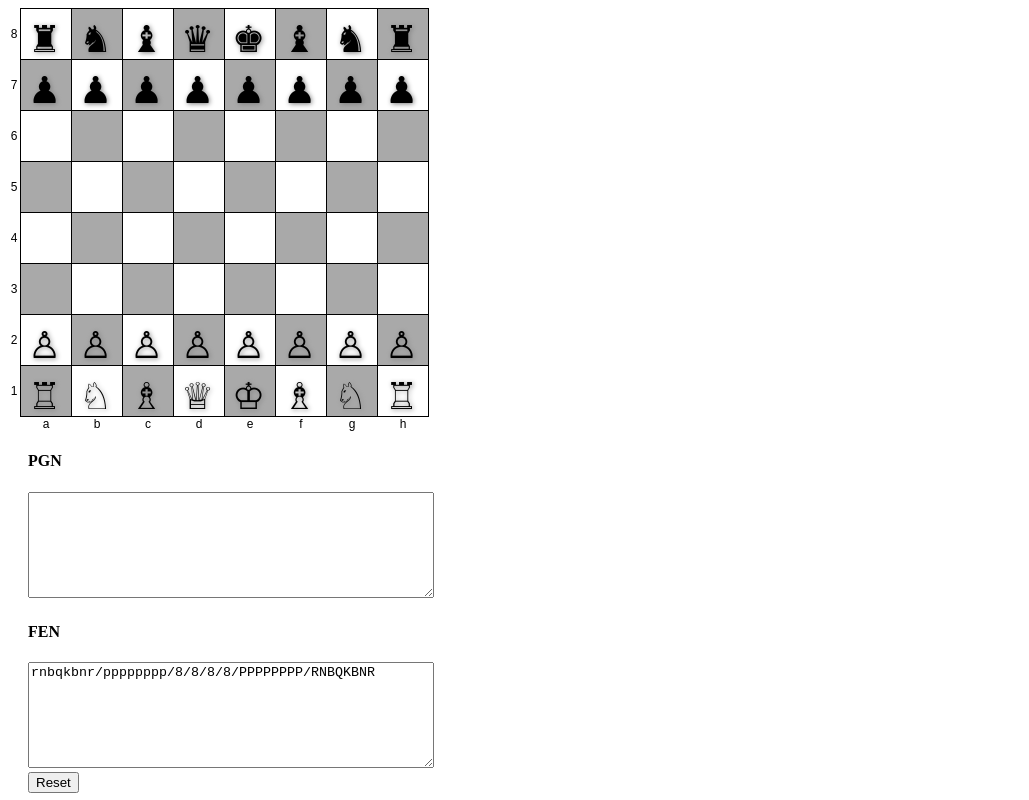
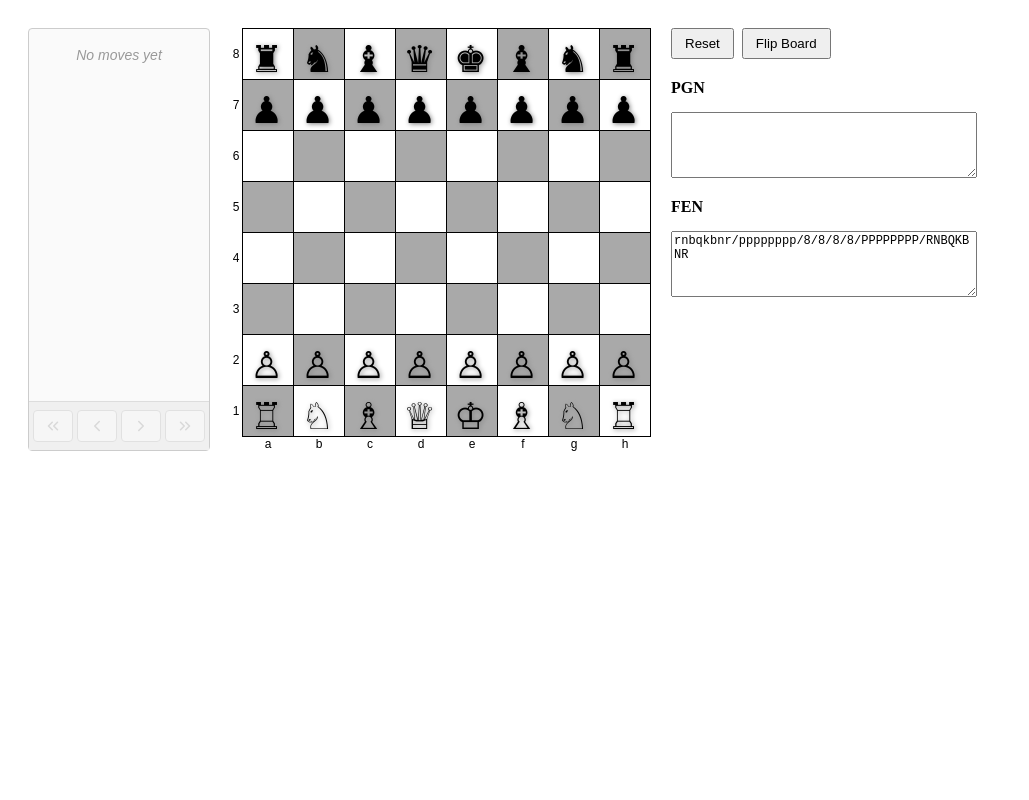
Before and after one commit to maliqq/chess-board-js, a React (Vite) app: page / in a window 1280 px wide. Shown: the whole page, without its empty margins (0-1029 px from the left). Built offline with nearby package versions, Linux system fonts and the light colour scheme.

Commit message:
move list

```diff
--- a/index.html
+++ b/index.html
@@ -94,14 +94,103 @@
       }
 
 
+      .app {
+        display: flex;
+        gap: 20px;
+        padding: 20px;
+      }
+
       .side {
-        padding-left: 20px;
-        display: block;
-        float: left;
+        display: flex;
+        flex-direction: column;
+        gap: 10px;
+      }
+      .side h4 {
+        margin: 10px 0 5px 0;
       }
       .side textarea {
-        width: 400px;
-        height: 100px;
+        width: 300px;
+        height: 60px;
+        font-family: monospace;
+        font-size: 12px;
+      }
+      .side .buttons {
+        display: flex;
+        gap: 8px;
+      }
+      .side button {
+        padding: 6px 12px;
+        cursor: pointer;
+      }
+
+      .move-list {
+        display: flex;
+        flex-direction: column;
+        width: 180px;
+        border: 1px solid #ccc;
+        border-radius: 4px;
+        background: #fafafa;
+        font-family: sans-serif;
+        font-size: 14px;
+      }
+      .move-list .moves {
+        flex: 1;
+        overflow-y: auto;
+        max-height: 400px;
+        padding: 8px;
+      }
+      .move-list .empty {
+        color: #999;
+        font-style: italic;
+        padding: 10px;
+        text-align: center;
+      }
+      .move-list .move-pair {
+        display: flex;
+        gap: 6px;
+        padding: 3px 0;
+      }
+      .move-list .move-num {
+        color: #666;
+        min-width: 24px;
+      }
+      .move-list .move {
+        cursor: pointer;
+        padding: 2px 6px;
+        border-radius: 3px;
+        min-width: 45px;
+      }
+      .move-list .move:hover {
+        background: #e0e0e0;
+      }
+      .move-list .move.active {
+        background: #4a90d9;
+        color: white;
+      }
+      .move-list .nav-controls {
+        display: flex;
+        justify-content: center;
+        gap: 4px;
+        padding: 8px;
+        border-top: 1px solid #ddd;
+        background: #f0f0f0;
+      }
+      .move-list .nav-controls button {
+        padding: 6px 10px;
+        border: 1px solid #ccc;
+        border-radius: 4px;
+        background: white;
+        cursor: pointer;
+        display: flex;
+        align-items: center;
+        justify-content: center;
+      }
+      .move-list .nav-controls button:hover:not(:disabled) {
+        background: #e8e8e8;
+      }
+      .move-list .nav-controls button:disabled {
+        opacity: 0.4;
+        cursor: not-allowed;
       }
     </style>
   </head>
--- /dev/null
+++ b/src/components/MoveList.tsx
@@ -0,0 +1,105 @@
+import React from "react";
+import {
+  ChevronsLeft,
+  ChevronLeft,
+  ChevronRight,
+  ChevronsRight,
+} from "lucide-react";
+import { PIECE_SYMBOLS } from "../lib/constants";
+
+type MoveListProps = {
+  moves: string[];
+  currentIndex: number;
+  onNavigate: (index: number) => void;
+};
+
+function formatMove(san: string): string {
+  // Replace piece letters with symbols
+  if (san.length > 0 && PIECE_SYMBOLS[san[0]]) {
+    return PIECE_SYMBOLS[san[0]] + san.slice(1);
+  }
+  return san;
+}
+
+export function MoveList({ moves, currentIndex, onNavigate }: MoveListProps) {
+  // Group moves into pairs (white, black)
+  const pairs: Array<{ num: number; white: string; black?: string }> = [];
+  for (let i = 0; i < moves.length; i += 2) {
+    pairs.push({
+      num: Math.floor(i / 2) + 1,
+      white: moves[i],
+      black: moves[i + 1],
+    });
+  }
+
+  const canGoBack = currentIndex > 0;
+  const canGoForward = currentIndex < moves.length;
+
+  return (
+    <div className="move-list">
+      <div className="moves">
+        {pairs.length === 0 ? (
+          <div className="empty">No moves yet</div>
+        ) : (
+          pairs.map((pair, pairIndex) => {
+            const whiteIndex = pairIndex * 2 + 1;
+            const blackIndex = pairIndex * 2 + 2;
+            return (
+              <div key={pair.num} className="move-pair">
+                <span className="move-num">{pair.num}.</span>
+                <span
+                  className={`move white ${currentIndex === whiteIndex ? "active" : ""}`}
+                  onClick={() => onNavigate(whiteIndex)}
+                >
+                  {formatMove(pair.white)}
+                </span>
+                {pair.black && (
+                  <span
+                    className={`move black ${currentIndex === blackIndex ? "active" : ""}`}
+                    onClick={() => onNavigate(blackIndex)}
+                  >
+                    {formatMove(pair.black)}
+                  </span>
+                )}
+              </div>
+            );
+          })
+        )}
+      </div>
+      <div className="nav-controls">
+        <button
+          type="button"
+          onClick={() => onNavigate(0)}
+          disabled={!canGoBack}
+          title="Go to start"
+        >
+          <ChevronsLeft size={18} />
+        </button>
+        <button
+          type="button"
+          onClick={() => onNavigate(currentIndex - 1)}
+          disabled={!canGoBack}
+          title="Previous move"
+        >
+          <ChevronLeft size={18} />
+        </button>
+        <button
+          type="button"
+          onClick={() => onNavigate(currentIndex + 1)}
+          disabled={!canGoForward}
+          title="Next move"
+        >
+          <ChevronRight size={18} />
+        </button>
+        <button
+          type="button"
+          onClick={() => onNavigate(moves.length)}
+          disabled={!canGoForward}
+          title="Go to end"
+        >
+          <ChevronsRight size={18} />
+        </button>
+      </div>
+    </div>
+  );
+}
--- a/src/lib/chess/Board.ts
+++ b/src/lib/chess/Board.ts
@@ -15,39 +15,106 @@ import { parseMove } from "../san";
 import type { MoveCoord, MoveHint, ParsedMove, PieceInfo } from "../types";
 import { Piece } from "./Piece";
 
+type MoveEntry = {
+  fromX: number;
+  fromY: number;
+  x: number;
+  y: number;
+  piece: number;
+  captured: number;
+  san: string;
+};
+
 class Log {
   b: Board;
-  moves: Array<{ fromX: number; fromY: number; x: number; y: number; captured: number }>;
+  moves: MoveEntry[];
+  index: number; // Current position in history (0 = start, moves.length = end)
 
   constructor(b: Board) {
     this.b = b;
     this.moves = [];
+    this.index = 0;
   }
 
-  track(fromX: number, fromY: number, x: number, y: number) {
-    const entry = {
+  get length() {
+    return this.moves.length;
+  }
+
+  get isAtStart() {
+    return this.index === 0;
+  }
+
+  get isAtEnd() {
+    return this.index === this.moves.length;
+  }
+
+  get sans(): string[] {
+    return this.moves.map((m) => m.san);
+  }
+
+  track(fromX: number, fromY: number, x: number, y: number, san: string) {
+    // If we're not at the end, truncate future moves
+    if (this.index < this.moves.length) {
+      this.moves = this.moves.slice(0, this.index);
+    }
+
+    const entry: MoveEntry = {
       fromX,
       fromY,
       x,
       y,
+      piece: this.b.get(fromX, fromY),
       captured: this.b.get(x, y),
+      san,
     };
     this.moves.push(entry);
+    this.index++;
   }
 
-  back() {
-    if (this.moves.length === 0) return;
+  back(): boolean {
+    if (this.index === 0) return false;
 
-    const entry = this.moves.pop();
-    if (!entry) return;
+    this.index--;
+    const entry = this.moves[this.index];
 
-    const current = this.b.get(entry.x, entry.y);
-    this.b.put(entry.fromX, entry.fromY, current);
+    // Undo the move: restore piece to original position
+    this.b.put(entry.fromX, entry.fromY, entry.piece);
     if (entry.captured) {
       this.b.put(entry.x, entry.y, entry.captured);
     } else {
       this.b.clear(entry.x, entry.y);
     }
+    this.b.switchTurn();
+
+    return true;
+  }
+
+  forward(): boolean {
+    if (this.index >= this.moves.length) return false;
+
+    const entry = this.moves[this.index];
+    this.index++;
+
+    // Redo the move
+    this.b.clear(entry.fromX, entry.fromY);
+    this.b.put(entry.x, entry.y, entry.piece);
+    this.b.switchTurn();
+
+    return true;
+  }
+
+  start(): void {
+    while (this.back()) {}
+  }
+
+  end(): void {
+    while (this.forward()) {}
+  }
+
+  goTo(targetIndex: number): void {
+    const clamped = Math.max(0, Math.min(targetIndex, this.moves.length));
+    while (this.index > clamped) this.back();
+    while (this.index < clamped) this.forward();
   }
 }
 
@@ -331,10 +398,10 @@ export class Board {
     this.board[x][y] = EMPTY;
   }
 
-  move(x: number, y: number, x2: number, y2: number) {
+  move(x: number, y: number, x2: number, y2: number, san = "") {
     const piece = this.get(x, y);
+    this.log.track(x, y, x2, y2, san);
     this.clear(x, y);
-    this.log.track(x, y, x2, y2);
     this.put(x2, y2, piece);
   }
 
@@ -363,7 +430,7 @@ export class Board {
     this.pgn = parsePGN(data).parsed;
   }
 
-  forward() {
+  playNextPgn() {
     const san = this.pgn.shift();
     if (san) {
       this.applySAN(san);
@@ -493,7 +560,45 @@ export class Board {
     this.activeColor = this.isBlack ? "b" : "w";
   }
 
-  back() {
-    this.log.back();
+  // Navigation methods
+  back(): boolean {
+    return this.log.back();
+  }
+
+  forward(): boolean {
+    return this.log.forward();
+  }
+
+  start(): void {
+    this.log.start();
+  }
+
+  end(): void {
+    this.log.end();
+  }
+
+  goTo(index: number): void {
+    this.log.goTo(index);
+  }
+
+  // Log accessors
+  get moveIndex(): number {
+    return this.log.index;
+  }
+
+  get moveCount(): number {
+    return this.log.length;
+  }
+
+  get isAtStart(): boolean {
+    return this.log.isAtStart;
+  }
+
+  get isAtEnd(): boolean {
+    return this.log.isAtEnd;
+  }
+
+  get sans(): string[] {
+    return this.log.sans;
   }
 }
--- a/src/lib/constants.ts
+++ b/src/lib/constants.ts
@@ -41,6 +41,24 @@ export const SYMBOLS: Record<string, Record<number, string>> = {
   },
 };
 
+// SAN piece letters -> Unicode symbols (for display)
+export const PIECE_SYMBOLS: Record<string, string> = {
+  K: "♔",
+  Q: "♕",
+  R: "♖",
+  B: "♗",
+  N: "♘",
+};
+
+// Piece code -> SAN letter (for building SAN notation)
+export const PIECE_LETTERS: Record<number, string> = {
+  [BISHOP]: "B",
+  [KNIGHT]: "N",
+  [ROOK]: "R",
+  [QUEEN]: "Q",
+  [KING]: "K",
+};
+
 export const Pieces = {
   byCode: {} as Record<number, PieceInfo>,
   black: {
--- a/src/main.tsx
+++ b/src/main.tsx
@@ -1,45 +1,72 @@
 import React, { useMemo, useState } from "react";
 import { createRoot } from "react-dom/client";
+import { Board as ChessBoard } from "./lib/chess";
+import { parseSAN } from "./lib/san";
 import { Board } from "./components/Board";
+import { MoveList } from "./components/MoveList";
 import { sansToPgn } from "./lib/openings-search";
 
 const DEFAULT_FEN = "rnbqkbnr/pppppppp/8/8/8/8/PPPPPPPP/RNBQKBNR";
 
+// Compute FEN after playing moves up to a given index
+function computeFen(moves: string[], upToIndex: number): string {
+  if (upToIndex === 0) return DEFAULT_FEN;
+
+  const board = new ChessBoard(DEFAULT_FEN);
+  for (let i = 0; i < upToIndex && i < moves.length; i++) {
+    board.applySAN(parseSAN(moves[i]));
+  }
+  return board.toFen();
+}
+
 function App() {
-  const [fenInput, setFenInput] = useState(DEFAULT_FEN);
   const [moves, setMoves] = useState<string[]>([]);
-  const fen = useMemo(() => fenInput.trim() || DEFAULT_FEN, [fenInput]);
+  const [viewIndex, setViewIndex] = useState(0);
+  const [flipped, setFlipped] = useState(false);
+
+  const fen = useMemo(() => computeFen(moves, viewIndex), [moves, viewIndex]);
   const pgn = useMemo(() => sansToPgn(moves), [moves]);
+  const isAtEnd = viewIndex === moves.length;
 
   const handleMove = (san: string, newFen: string) => {
+    // Only allow moves when viewing the latest position
+    if (!isAtEnd) return;
+
     setMoves((prev) => [...prev, san]);
-    setFenInput(newFen);
+    setViewIndex((prev) => prev + 1);
+  };
+
+  const handleNavigate = (index: number) => {
+    const clamped = Math.max(0, Math.min(index, moves.length));
+    setViewIndex(clamped);
   };
 
   const handleReset = () => {
-    setFenInput(DEFAULT_FEN);
     setMoves([]);
+    setViewIndex(0);
   };
 
   return (
     <div className="app">
-      <Board fen={fen} onMove={handleMove} />
+      <MoveList moves={moves} currentIndex={viewIndex} onNavigate={handleNavigate} />
+
+      <Board fen={fen} swapped={flipped} onMove={handleMove} />
 
       <div className="side">
+        <div className="buttons">
+          <button type="button" onClick={handleReset}>
+            Reset
+          </button>
+          <button type="button" onClick={() => setFlipped((f) => !f)}>
+            Flip Board
+          </button>
+        </div>
+
         <h4>PGN</h4>
         <textarea id="pgn" value={pgn} readOnly></textarea>
 
         <h4>FEN</h4>
-        <textarea
-          id="fen"
-          value={fenInput}
-          onChange={(e) => setFenInput(e.target.value)}
-        ></textarea>
-        <div>
-          <button type="button" onClick={handleReset}>
-            Reset
-          </button>
-        </div>
+        <textarea id="fen" value={fen} readOnly></textarea>
       </div>
     </div>
   );
```
Also changed, not shown: src/components/Board.tsx (+3 -11 lines), .claude/settings.local.json.
